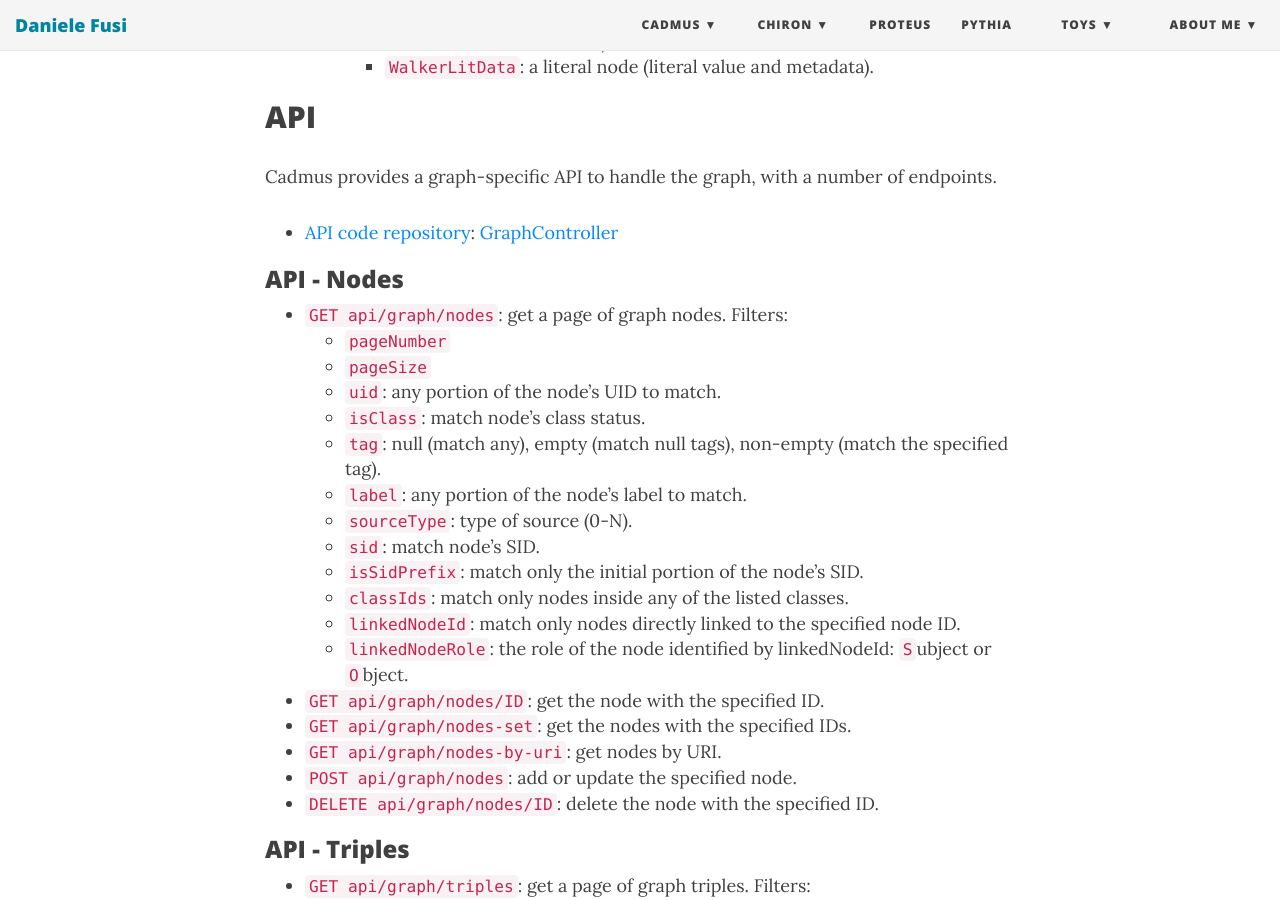
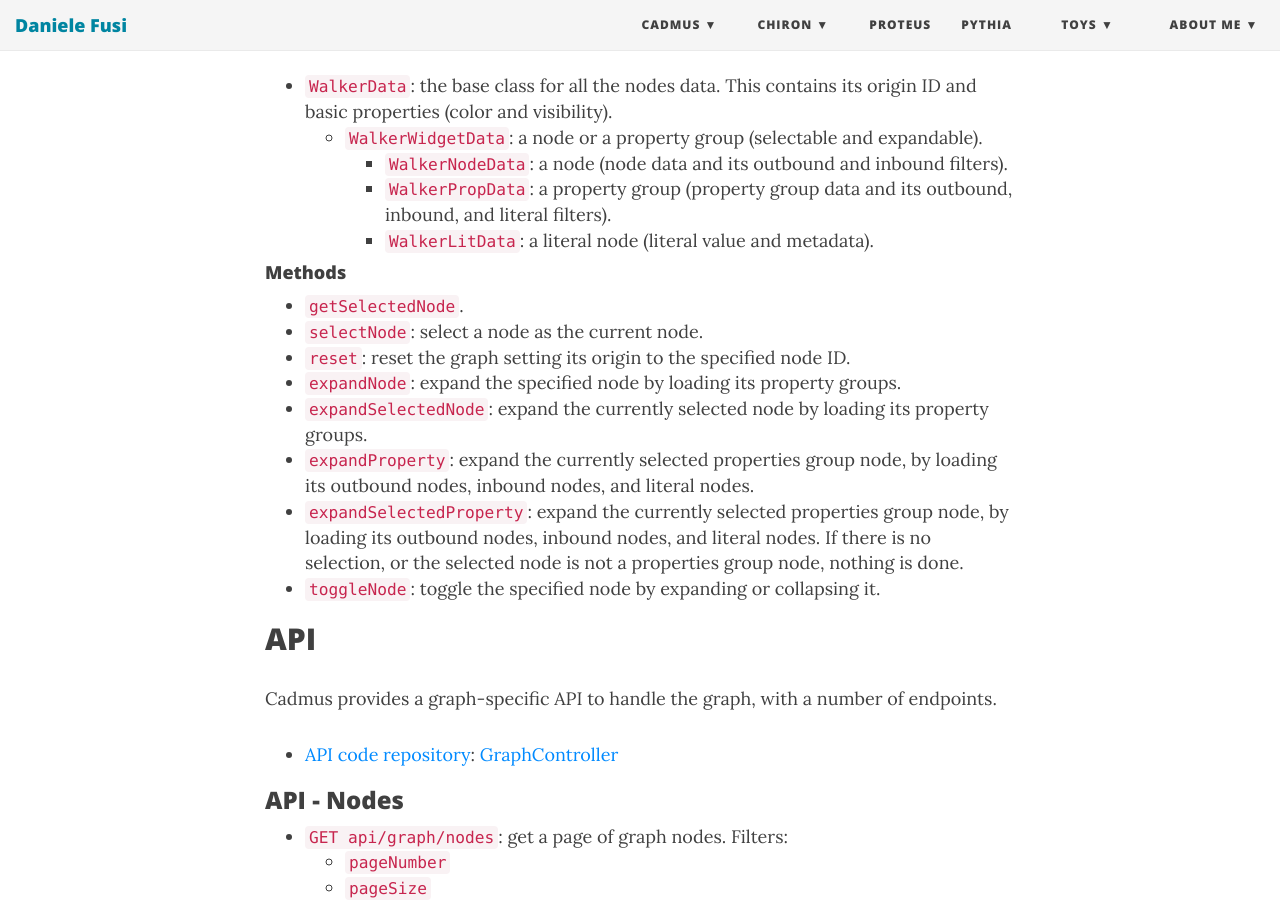
Before and after one commit to Myrmex/overview, a Jekyll site: the page built from cadmus/dev/concepts/graph-walker.md, in a window 1280 px wide and 900 px high, scrolled down 2729 px. Built offline with Jekyll 4.4.1, drawn with Linux system fonts in a browser that asks for light colours; nearby versions of some CDN libraries; some of the changed text lies outside the part shown.

Commit message:
Update graph-walker.md

```diff
--- a/cadmus/dev/concepts/graph-walker.md
+++ b/cadmus/dev/concepts/graph-walker.md
@@ -5,6 +5,9 @@
 ---
 
 - [Walker](#walker)
+  - [GraphWalker](#graphwalker)
+    - [Properties](#properties)
+    - [Methods](#methods)
 - [API](#api)
   - [API - Nodes](#api---nodes)
   - [API - Triples](#api---triples)
@@ -22,7 +25,11 @@
 
 <iframe width="560" height="315" src="https://www.youtube.com/embed/P0TlqbOi590" title="YouTube video player" frameborder="0" allow="accelerometer; autoplay; clipboard-write; encrypted-media; gyroscope; picture-in-picture; web-share" allowfullscreen></iframe>
 
+### GraphWalker
+
 The `GraphWalkerComponent` gets a single node ID (`nodeId`) representing the starting node, and can emit `nodePick` events when the user picks any of the displayed nodes. This component is just a wrapper of the `GraphWalker` class, which mantains a collection of nodes and a collection of edges. In turn, this class uses the `GraphService` to communicate with the [graph API backend](#api).
+
+#### Properties
 
 The parameters of the `GraphWalker` class are:
 
@@ -35,7 +42,7 @@
 - `edges$`: edges.
 - `loading$`: true when loading data.
 - `error$`: last error if any.
-- `selectedNode$`: the currently selected node (a GraphNode, whose data property is any of the `WalkerData` types).
+- `selectedNode$`: the currently selected node (a `GraphNode`, whose data property is any of the `WalkerData` types).
 - `pOutFilter$`: the outbound linked nodes filter for the currently selected P node.
 - `pInFilter$`: the inbound linked nodes filter for the currently selected P node.
 - `pLitFilter$`: the literal linked nodes filter for the selected P node.
@@ -57,6 +64,17 @@
     - `WalkerNodeData`: a node (node data and its outbound and inbound filters).
     - `WalkerPropData`: a property group (property group data and its outbound, inbound, and literal filters).
     - `WalkerLitData`: a literal node (literal value and metadata).
+
+#### Methods
+
+- `getSelectedNode`.
+- `selectNode`: select a node as the current node.
+- `reset`: reset the graph setting its origin to the specified node ID.
+- `expandNode`: expand the specified node by loading its property groups.
+- `expandSelectedNode`: expand the currently selected node by loading its property groups.
+- `expandProperty`: expand the currently selected properties group node, by loading its outbound nodes, inbound nodes, and literal nodes.
+- `expandSelectedProperty`: expand the currently selected properties group node, by loading its outbound nodes, inbound nodes, and literal nodes. If there is no selection, or the selected node is not a properties group node, nothing is done.
+- `toggleNode`: toggle the specified node by expanding or collapsing it.
 
 ## API
 
```
